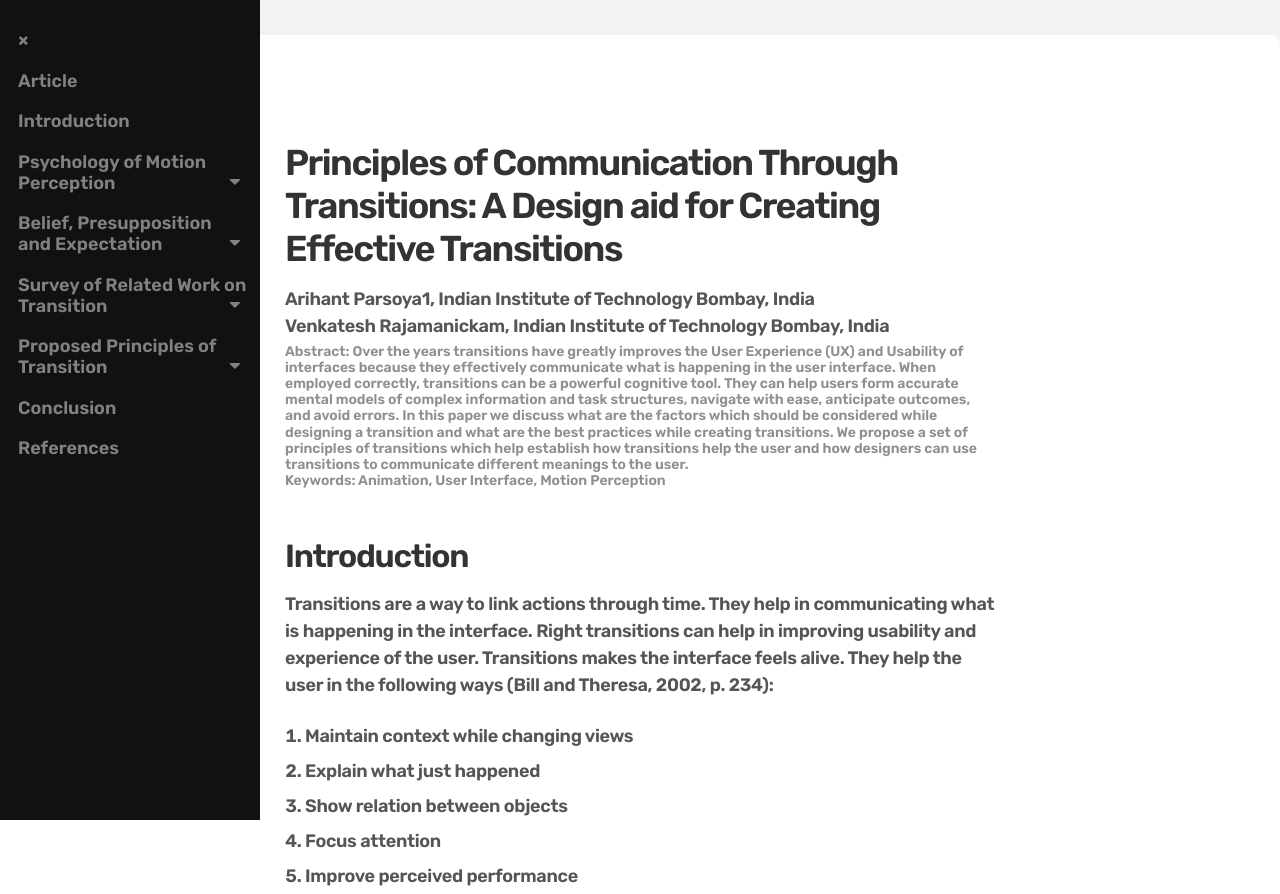
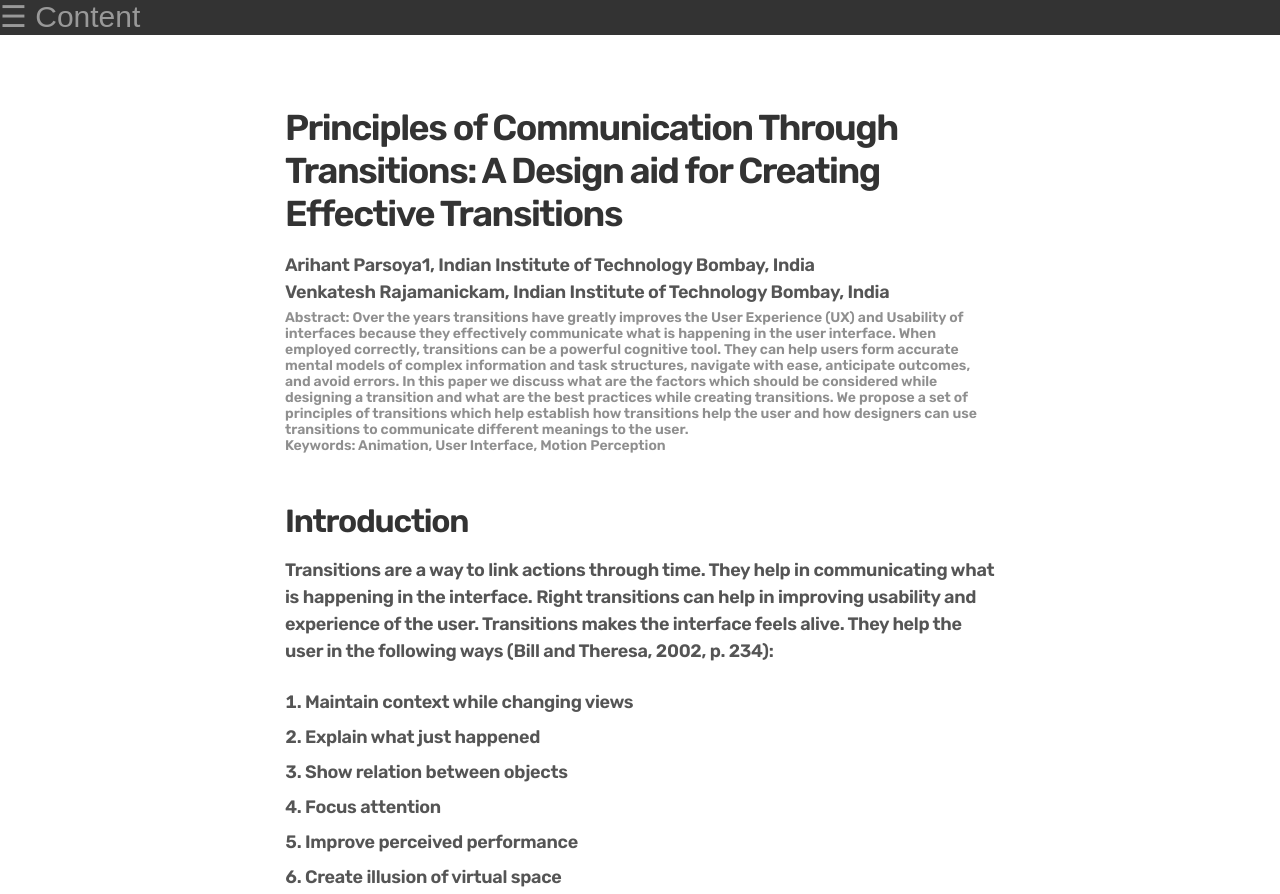
Before and after one commit to AshmiK/principlesOfCommunication, a plain HTML site: page index.html in a window 1280 px wide. Shown: the top 894 px of the page. Drawn offline with Linux system fonts and the light colour scheme.

Commit message:
menu button

```diff
--- a/index.html
+++ b/index.html
@@ -53,7 +53,7 @@
     <a href="#conclusion">Conclusion</a>
     <a href="#references">References</a>
   </div>
-  <span style="font-size:30px;cursor:pointer" onclick="openNav()">&#9776; Content</span>
+  <span style="font-size:30px;cursor:pointer;position:fixed;background-color:#333;width:100%;color:#999" onclick="openNav()">&#9776; Content</span>
 
   <div id="main" class="blogcontainer">
   <div class="blogtitle" id="article">Principles of Communication Through Transitions: A Design aid for Creating Effective Transitions</div>
--- a/style.css
+++ b/style.css
@@ -15,7 +15,7 @@
 /* Fixed sidenav, full height */
 .sidenav {
     height: 100%;
-    width: 260px;
+    width: 0px;
     position: fixed;
     z-index: 1;
     top: 0;
```
